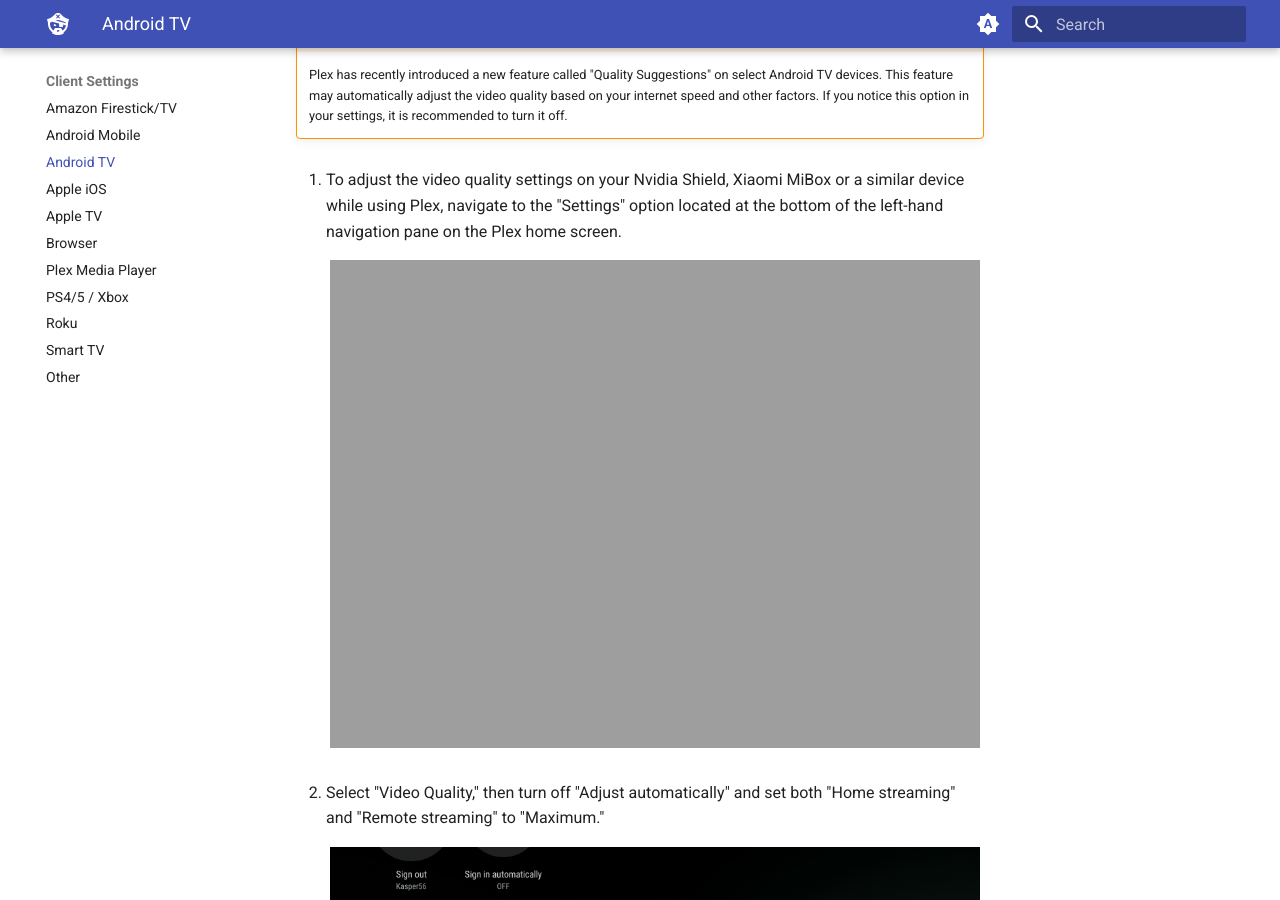
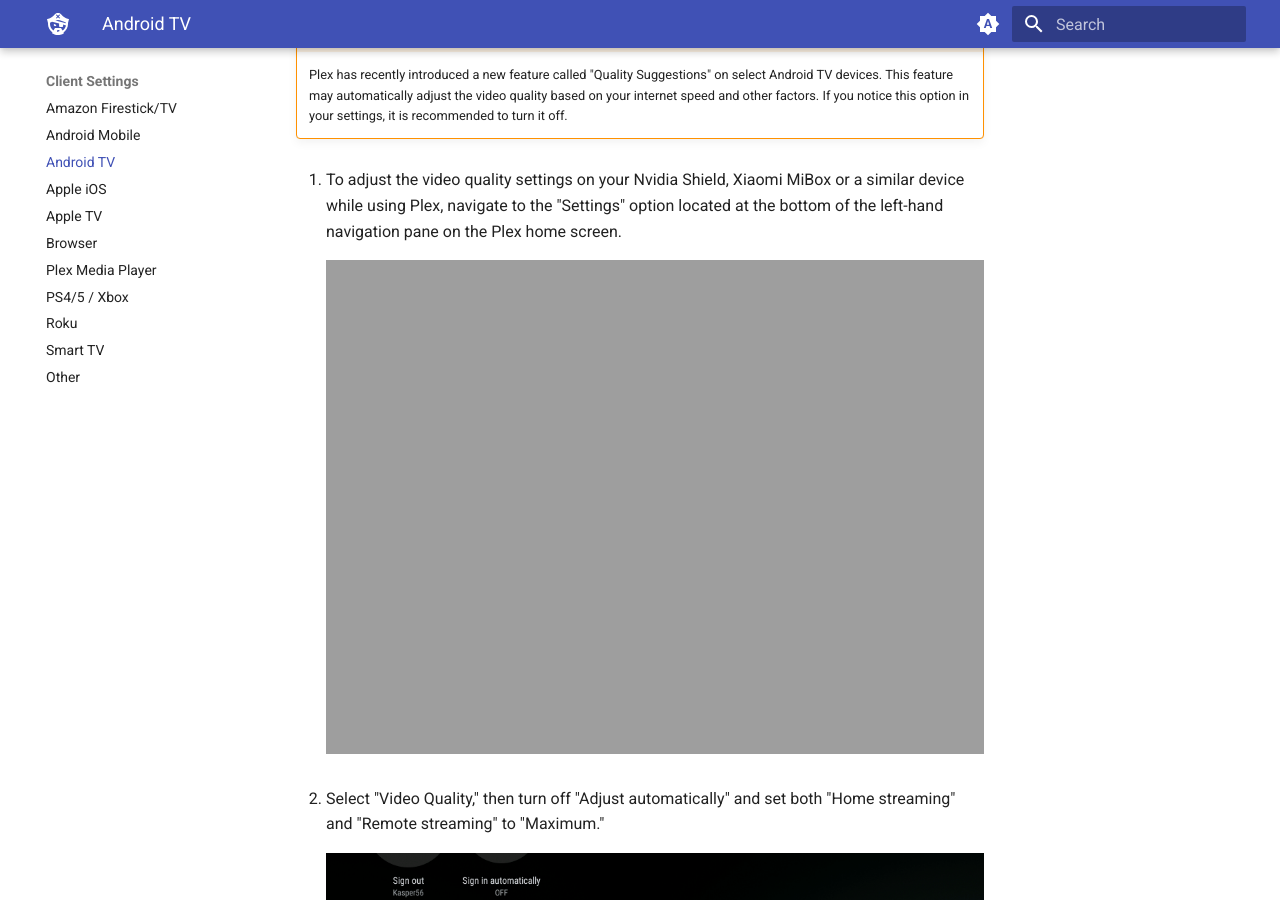
Before and after one commit to neomedia6989/docs-2, an MkDocs documentation site: the page built from docs/clients/androidtv.md, in a window 1280 px wide and 900 px high, scrolled down 324 px. Built offline with MkDocs 1.6.1 and Material for MkDocs 9.7.7, drawn with Linux system fonts in a browser that asks for light colours.

Commit message:
Update androidtv.md

```diff
--- a/docs/clients/androidtv.md
+++ b/docs/clients/androidtv.md
@@ -9,14 +9,14 @@
 1. To adjust the video quality settings on your Nvidia Shield, Xiaomi MiBox or a similar device while using Plex, navigate to the "Settings" option located at the bottom of the left-hand navigation pane on the Plex home screen.
 
     <figure markdown>
-    ![(../media/clients-androidtv-1.png "Click on 'Settings'")](https://docs.blackbeard.media/media/clients-androidtv-1.png){ width=650 }
+    ![(../media/clients-androidtv-1.png "Click on 'Settings'")](https://docs.blackbeard.media/media/clients-androidtv-1.png){ width=700 }
       <figcaption></figcaption>
     </figure>
 
 2. Select "Video Quality," then turn off "Adjust automatically" and set both "Home streaming" and "Remote streaming" to "Maximum."
 
     <figure markdown>
-    ![(../media/clients-androidtv-2.png "Turn of 'Adjust automatically' and set streaming to 'Maximum'")](https://docs.blackbeard.media/media/clients-androidtv-2.png){ width=650 }
+    ![(../media/clients-androidtv-2.png "Turn of 'Adjust automatically' and set streaming to 'Maximum'")](https://docs.blackbeard.media/media/clients-androidtv-2.png){ width=700 }
       <figcaption></figcaption>
     </figure>
 
```
